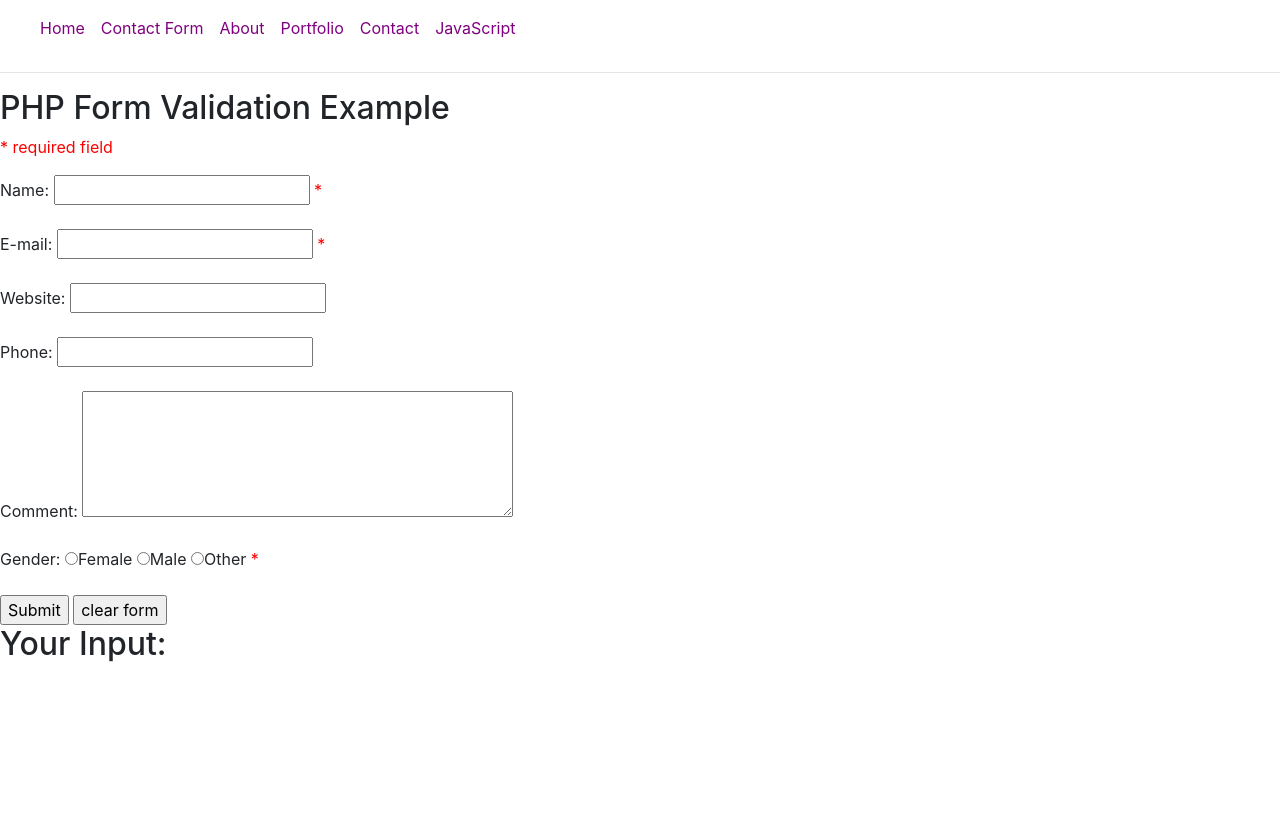
After one commit to rhubacek/my-resume, a PHP site: page /contactform.php in a window 1280 px wide. The commit adds this page. Run offline with PHP 8.4, Linux system fonts and the light colour scheme.

Commit message:
Adds an info form

```diff
--- a/about.php
+++ b/about.php
@@ -15,6 +15,7 @@
             <a href="#" class="navbar-brand"></a>
                <ul class="navbar-nav">
                 <li class="navbar-item"> <a href="./index.php" class="nav-link">Home</a>
+                <li class="navbar-item"> <a href="./contactform.php" class="nav-link">Contact Form</a>
                 <li class="navbar-item"> <a href="./about.php" class="nav-link">About</a>
                 <li class="navbar-item"> <a href="./portfolio.php" class="nav-link">Portfolio</a>
                 <li class="navbar-item"> <a href="./contact.php" class="nav-link">Contact</a>
--- a/contact.php
+++ b/contact.php
@@ -1,5 +1,4 @@
 <html>
-    <html>
         <head>
             <title>Ren's Resume</title>
             <link rel="stylesheet" href="index.css" />
@@ -16,6 +15,7 @@
                 <a href="#" class="navbar-brand"></a>
                    <ul class="navbar-nav">
                     <li class="navbar-item"> <a href="./index.php" class="nav-link">Home</a>
+                    <li class="navbar-item"> <a href="./contactform.php" class="nav-link">Contact Form</a>
                     <li class="navbar-item"> <a href="./about.php" class="nav-link">About</a>
                     <li class="navbar-item"> <a href="./portfolio.php" class="nav-link">Portfolio</a>
                     <li class="navbar-item"> <a href="./contact.php" class="nav-link">Contact</a>
--- /dev/null
+++ b/contactform.php
@@ -0,0 +1,156 @@
+<!DOCTYPE html>
+<html>
+        <head>
+            <title>Ren's Resume</title>
+            <link rel="stylesheet" href="index.css" />
+        </head>
+
+        <meta charset="utf-8">
+
+    <meta name="viewport" content="width=device-width, initial-scale=1, shrink-to-fit=no">
+    <link rel="stylesheet" href="https://stackpath.bootstrapcdn.com/bootstrap/4.5.0/css/bootstrap.min.css" integrity="sha384-9aIt2nRpC12Uk9gS9baDl411NQApFmC26EwAOH8WgZl5MYYxFfc+NcPb1dKGj7Sk" crossorigin="anonymous">
+
+        <body>
+
+            <nav class="navbar navbar-expand-md">
+                <a href="#" class="navbar-brand"></a>
+                   <ul class="navbar-nav">
+                    <li class="navbar-item"> <a href="./index.php" class="nav-link">Home</a>
+                    <li class="navbar-item"> <a href="./contactform.php" class="nav-link">Contact Form</a>
+                    <li class="navbar-item"> <a href="./about.php" class="nav-link">About</a>
+                    <li class="navbar-item"> <a href="./portfolio.php" class="nav-link">Portfolio</a>
+                    <li class="navbar-item"> <a href="./contact.php" class="nav-link">Contact</a>
+                    <li class="navbar-item"> <a href="./test.php" class="nav-link">JavaScript</a>
+                   <a href="./resume.docx"download Resume></a>
+                   </ul>
+               </nav>
+    <hr>
+<head>
+<style>
+.error {color: #FF0000;}
+</style>
+</head>
+<body>
+
+<?php
+// define variables and set to empty values
+$nameErr = $emailErr = $genderErr = $websiteErr = $phoneErr = "";
+$name = $email = $gender = $comment = $website = $phone = "";
+$to = $message = "";
+
+if ($_SERVER["REQUEST_METHOD"] == "POST") {
+if (empty($_POST["name"])) {
+$nameErr = "Name is required";
+} else {
+$name = test_input($_POST["name"]);
+// check if name only contains letters and whitespace
+if (!preg_match("/^[a-zA-Z ]*$/",$name)) {
+$nameErr = "Only letters and white space allowed";
+}
+}
+
+if (empty($_POST["email"])) {
+$emailErr = "Email is required";
+} else {
+$email = test_input($_POST["email"]);
+// check if e-mail address is well-formed
+if (!filter_var($email, FILTER_VALIDATE_EMAIL)) {
+$emailErr = "Invalid email format";
+}
+}
+
+if (empty($_POST["phone"])) {
+$phoneErr = "Phone is required";
+} else {
+$phone = test_input($_POST["phone"]);
+// check if e-mail address is well-formed
+if (!preg_match("/^[0-9]*$/",$phone,)) {
+$phoneErr = "Invalid phone format";
+}
+}
+
+if (empty($_POST["website"])) {
+$website = "";
+} else {
+$website = test_input($_POST["website"]);
+// check if URL address syntax is valid (this regular expression also allows dashes in the URL)
+if (!preg_match("/\b(?:(?:https?|ftp):\/\/|www\.)[-a-z0-9+&@#\/%?=~_|!:,.;]*[-a-z0-9+&@#\/%=~_|]/i",$website)) {
+$websiteErr = "Invalid URL";
+}
+}
+
+if (empty($_POST["comment"])) {
+$comment = "";
+} else {
+$comment = test_input($_POST["comment"]);
+}
+
+if (empty($_POST["gender"])) {
+$genderErr = "Gender is required";
+} else {
+$gender = test_input($_POST["gender"]);
+}
+}
+
+function test_input($data) {
+$data = trim($data);
+$data = stripslashes($data);
+$data = htmlspecialchars($data);
+return$data;
+}
+?>
+
+<h2>PHP Form Validation Example</h2>
+<p><span class="error">* required field</span></p>
+<form method="post"action="<?php echo htmlspecialchars($_SERVER["PHP_SELF"]);?>">
+Name: <input type="text" name="name" value="<?php echo $name;?>">
+<span class="error">* <?php echo $nameErr;?></span>
+<br><br>
+E-mail: <input type="text" name="email" value="<?php echo $email;?>">
+<span class="error">* <?php echo $emailErr;?></span>
+<br><br>
+Website: <input type="text" name="website" value="<?php echo $website;?>">
+<span class="error"><?php echo $websiteErr;?></span>
+<br><br>
+Phone: <input type="text" name="phone" value="<?php echo $phone;?>">
+<span class="error"><?php echo $phoneErr;?></span>
+<br><br>
+Comment: <textarea name="comment" rows="5" cols="40"><?php echo $comment;?></textarea>
+<br><br>
+Gender:
+<input type="radio" name="gender" <?php if (isset($gender) && $gender=="female") echo "checked";?> value="female">Female
+<input type="radio" name="gender" <?php if (isset($gender) && $gender=="male") echo "checked";?> value="male">Male
+<input type="radio" name="gender" <?php if (isset($gender) && $gender=="other") echo "checked";?> value="other">Other
+<span class="error">* <?php echo $genderErr;?></span>
+<br><br>
+<input type="submit" name="submit" value="Submit">
+<input type="reset" value="clear form" />
+</form>
+
+
+
+<?php
+echo "<h2>Your Input:</h2>";
+echo $name;
+echo "<br>";
+echo $email;
+echo "<br>";
+echo $website;
+echo "<br>";
+echo $phone;
+echo "<br>";
+echo $comment;
+echo "<br>";
+echo $gender;
+echo "<br>";
+if (isset($_POST["submit"])){
+$to = " $email ";
+$email_body = "You have received a new message from the $name.\n"."They are a $gender.\n"."Their number is $phone.\n"."Their website is $website.\n"."They comment:\n $comment.";
+//mail(param1,param2,param3,param4...)
+mail($to, " Website Request ", $email_body);
+echo "Thank you for contacting us. We will be in touch with you very soon.";
+}
+?>
+
+</body>
+</html>
--- a/index.php
+++ b/index.php
@@ -21,6 +21,7 @@
         <a href="#" class="navbar-brand"></a>
            <ul class="navbar-nav">
             <li class="navbar-item"> <a href="./index.php" class="nav-link">Home</a>
+            <li class="navbar-item"> <a href="./contactform.php" class="nav-link">Contact Form</a>
             <li class="navbar-item"> <a href="./about.php" class="nav-link">About</a>
             <li class="navbar-item"> <a href="./portfolio.php" class="nav-link">Portfolio</a>
             <li class="navbar-item"> <a href="./contact.php" class="nav-link">Contact</a>
--- a/portfolio.php
+++ b/portfolio.php
@@ -15,6 +15,7 @@
             <a href="#" class="navbar-brand"></a>
                <ul class="navbar-nav">
                 <li class="navbar-item"> <a href="./index.php" class="nav-link">Home</a>
+                <li class="navbar-item"> <a href="./contactform.php" class="nav-link">Contact Form</a>
                 <li class="navbar-item"> <a href="./about.php" class="nav-link">About</a>
                 <li class="navbar-item"> <a href="./portfolio.php" class="nav-link">Portfolio</a>
                 <li class="navbar-item"> <a href="./contact.php" class="nav-link">Contact</a>
@@ -51,7 +52,7 @@
         </div>
       </div>
     </section>
-
+  <section>
     <?php
       $skills = array("familiarity with graphic design as well as overall web design", "proficiency in HTML.", "proficiency in JavaScript.");
       echo '<h4>My skills include:</h4><ul>';
@@ -60,4 +61,5 @@
       }
       echo '</ul>';
       ?>
+  </section>
 </html>
```
